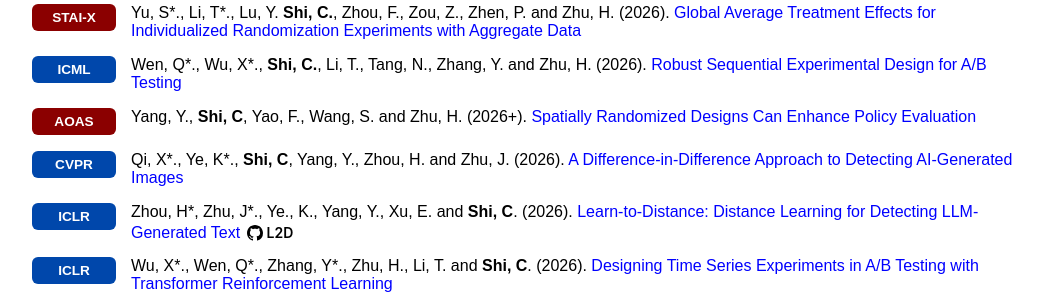
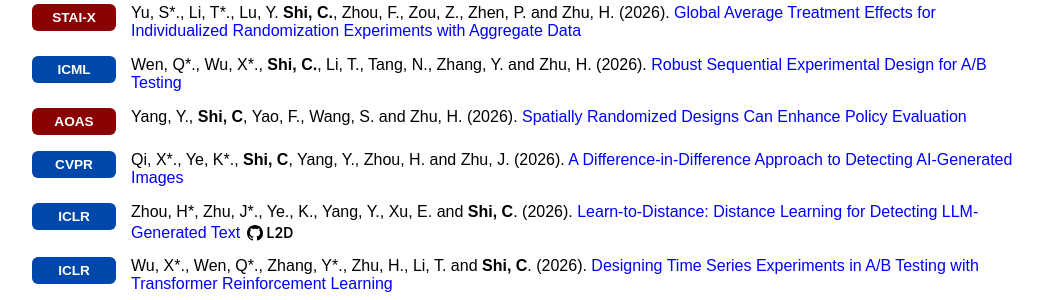
Before and after one commit to callmespring/callmespring.github.io, a Jekyll site: the page built from publication.md, in a window 1280 px wide and 900 px high, scrolled down 1448 px. Shown: the part 152-452 px from the top of the window, without its empty margins (111-1162 px from the left). Built offline with Jekyll 4.4.1, drawn with Linux system fonts in a browser that asks for light colours.

```diff
--- a/publication.md
+++ b/publication.md
@@ -194,7 +194,7 @@ Hu, L\*., Li, M\*., **Shi, C.**, Wu, Z. and Fryzlewicz, P. [Doubly Inhomogeneous
     <span class="publication-logo-badge badge-stat">AOAS</span>
   </div>
   <div class="pub-content" style="flex: 1;">
-    Yang, Y., <strong>Shi, C</strong>, Yao, F., Wang, S. and Zhu, H. (2026+). <a href="https://arxiv.org/pdf/2403.11400">Spatially Randomized Designs Can Enhance Policy Evaluation</a>
+    Yang, Y., <strong>Shi, C</strong>, Yao, F., Wang, S. and Zhu, H. (2026). <a href="https://arxiv.org/pdf/2403.11400">Spatially Randomized Designs Can Enhance Policy Evaluation</a>
   </div>
 </div>
 
```
